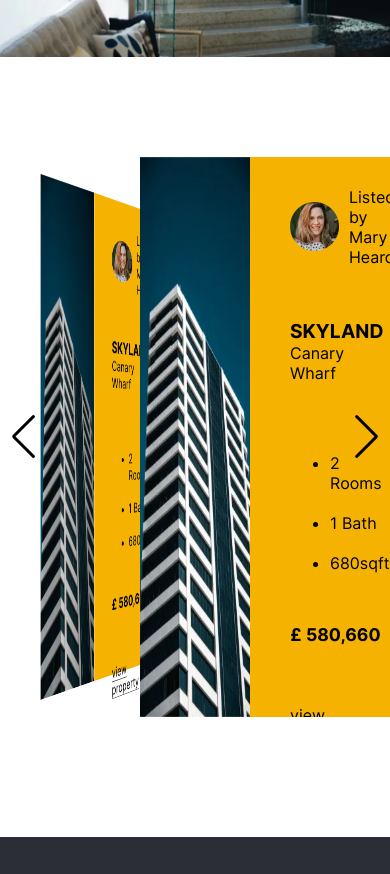
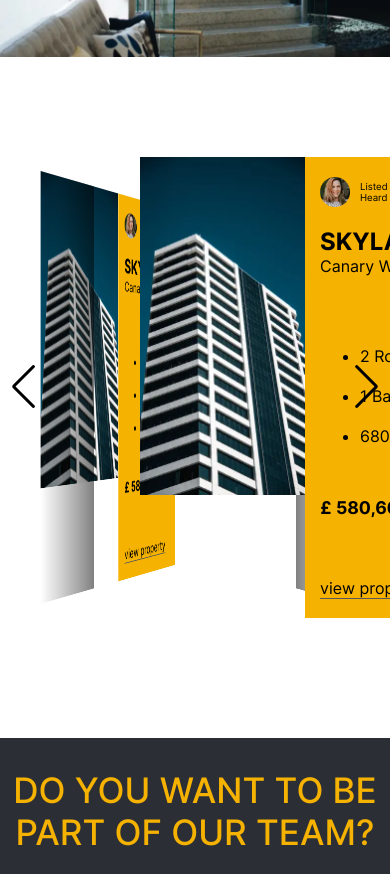
Before and after one commit to Ronddaa/realEstate, a React (Vite) app: page / in a window 390 px wide. Shown: the part 3940-4814 px from the top of the page. Built offline with nearby package versions, Linux system fonts and the light colour scheme.

Commit message:
swiper fix

```diff
--- a/src/components/Properties.css
+++ b/src/components/Properties.css
@@ -48,3 +48,26 @@
 .swiper .swiper-button-next {
   color: #000;
 }
+
+@media (max-width: 445px) {
+  .slidePropertiesIMG {
+    max-width: 165px;
+    max-height: 338px;
+  }
+  .wrapperPropertiesInfo {
+    padding: 20px 15px;
+  }
+  .userPhotoIMG {
+    max-width: 30px;
+    max-height: 30px;
+  }
+  .wrapperAgentInfo {
+    margin-bottom: 20px;
+  }
+  .textUserCommentProperties {
+    font-size: 0.6rem;
+  }
+  .titleAboutCardProperties {
+    font-size: 1.5rem;
+  }
+}
--- a/src/components/Properties.jsx
+++ b/src/components/Properties.jsx
@@ -6,19 +6,42 @@ import { Navigation, EffectCoverflow } from 'swiper/modules';
 import 'swiper/css';
 import 'swiper/css/navigation';
 import 'swiper/css/effect-coverflow';
+import { useEffect, useState } from 'react';
 
 
 export default function PropertiesSlider() {
+    const [slidesPerView, setSlidesPerView] = useState(3); // Устанавливаем изначальное количество слайдов
+
+    useEffect(() => {
+        function handleResize() {
+            const screenWidth = window.innerWidth;
+            if (screenWidth <= 445) {
+                setSlidesPerView(1);
+            } else if (screenWidth <= 768) {
+                setSlidesPerView(2);
+            } else {
+                setSlidesPerView(3);
+            }
+        }
+
+        window.addEventListener('resize', handleResize);
+
+        // Убираем слушатель события при размонтировании компонента
+        return () => {
+            window.removeEventListener('resize', handleResize);
+        };
+    }, []);
+
     return (
         <>
             <section className='PropertiesSlider' id='PropertiesSlider'>
-                    <Swiper
-                        spaceBetween={30}
-                        loop={true}
-                    slidesPerView={3}
+                <Swiper
+                    spaceBetween={30}
+                    loop={true}
+                    slidesPerView={slidesPerView}
                     effect='coverflow'
-                        navigation
-                        modules={[Navigation, EffectCoverflow]}>
+                    navigation
+                    modules={[Navigation, EffectCoverflow]}>
                     <SwiperSlide className="slideProperties">
                         <img src={PropertiesIMG} alt="Building" className="slidePropertiesIMG" width={250} height={560} />
                         <article className='wrapperPropertiesInfo'>
```
